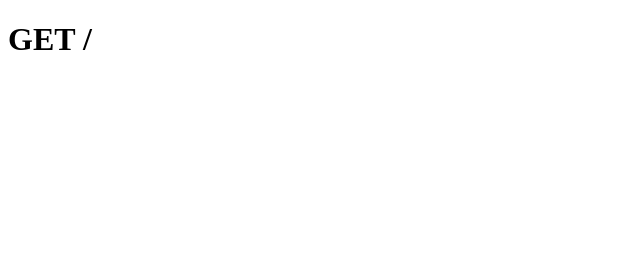
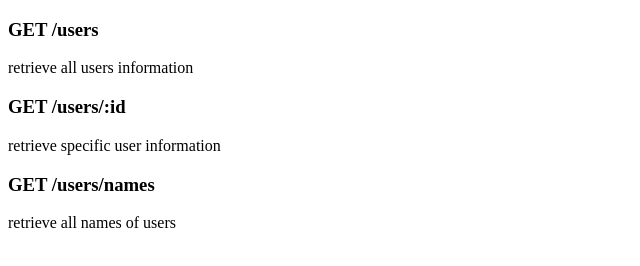
Before and after one commit to oa-dev/car-reviews-api, a website: page views/api.html in a window 1280 px wide. Shown: the whole page, without its empty margins (0-640 px from the left). Drawn offline with Linux system fonts and the light colour scheme.

Commit message:
State the endpoints for GET requests

```diff
--- a/views/api.html
+++ b/views/api.html
@@ -7,6 +7,11 @@
     <title>Car Reviews Api</title>
   </head>
   <body>
-    <h1>GET /</h1>
+    <h3>GET /users</h3>
+    <p>retrieve all users information</p>
+    <h3>GET /users/:id</h3>
+    <p>retrieve specific user information</p>
+    <h3>GET /users/names</h3>
+    <p>retrieve all names of users</p>
   </body>
 </html>
```
